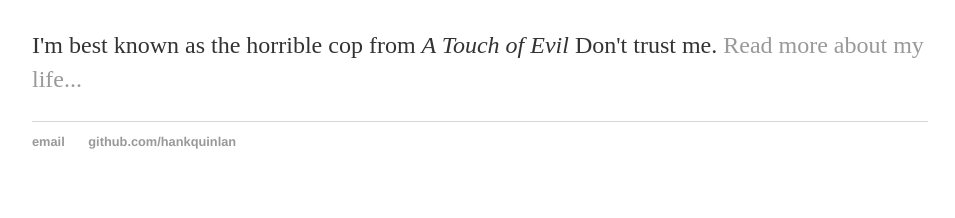
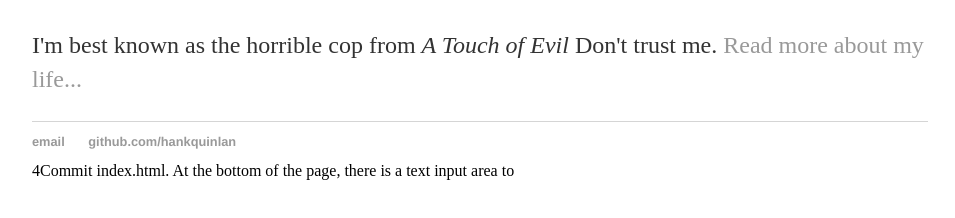
Before and after one commit to Nidra-Hayes/nidrahayes.github.io, a plain HTML site: page index.html in a window 1280 px wide. Shown: the part 168-386 px from the top of the page, without its empty margins (160-1115 px from the left). Drawn offline with Linux system fonts and the light colour scheme.

Commit message:
Update index.html
Added the commit sentence to the bottom of the page.

```diff
--- a/index.html
+++ b/index.html
@@ -28,3 +28,4 @@
 		</footer>
 	</body>
 </html>
+4Commit index.html. At the bottom of the page, there is a text input area to
```
